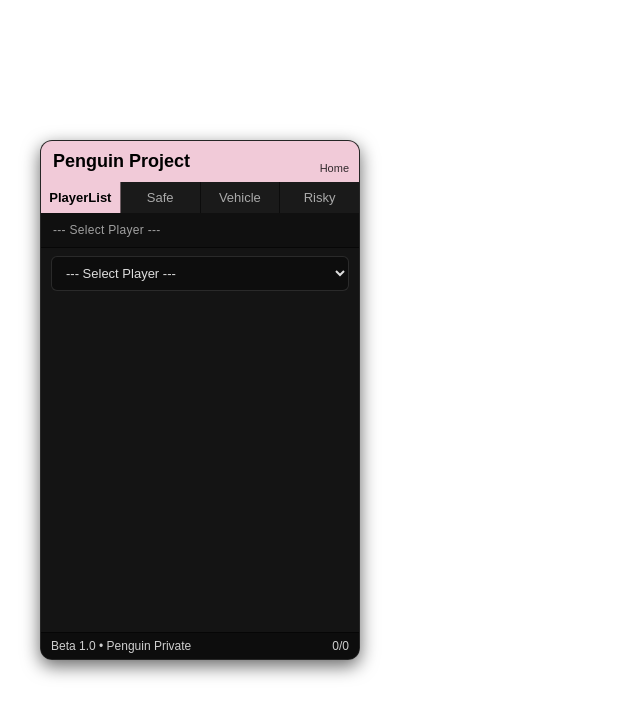
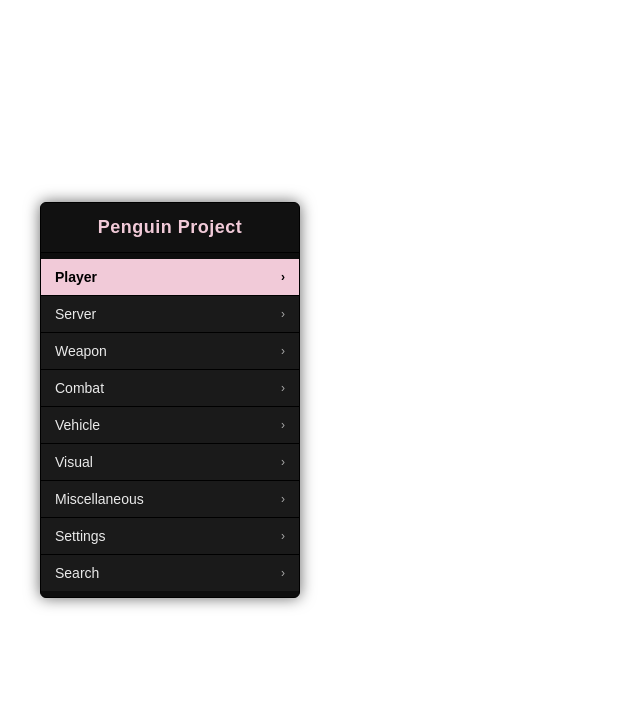
Before and after one commit to Penguin111102/penguin-ui, a plain HTML site: page index.html in a window 1280 px wide. Shown: the whole page, without its empty margins (0-640 px from the left). Drawn offline with Linux system fonts and the light colour scheme.

Commit message:
Update index.html

```diff
--- a/index.html
+++ b/index.html
@@ -5,135 +5,92 @@
 <meta name="viewport" content="width=device-width,initial-scale=1" />
 <title>Penguin Project</title>
 <style>
-  :root{
-    --panel-w: 320px; --panel-h: 520px;
-    --bg: #0b0b0b; --bg2:#141414; --txt:#eee;
-    --muted:#a0a0a0; --accent:#f1cad8; --accent2:#f1cad8;
-    --row:#1c1c1c; --row-hover:#2a2a2a; --border:#00000080;
+  :root {
+    --bg: #0d0d0d;
+    --row: #1a1a1a;
+    --hover: #2a2a2a;
+    --accent: #f1cad8; /* pastel pink highlight */
+    --txt: #eaeaea;
+    --muted: #aaa;
   }
-  *{box-sizing:border-box}
-  html,body{margin:0;height:100%;background:transparent;font-family:Arial,Helvetica,sans-serif;color:var(--txt)}
-  .wrap{position:fixed;top:50%;left:40px;transform:translateY(-50%)}
-  .panel{
-    width:var(--panel-w); height:var(--panel-h);
-    display:flex; flex-direction:column; overflow:hidden;
-    background:rgba(10,10,10,.95); border-radius:12px;
-    box-shadow:0 6px 18px rgba(0,0,0,.6);
-    border:1px solid #ffffff12;
+  * { box-sizing: border-box; }
+  html,body {
+    margin:0; height:100%; background:transparent;
+    font-family: Arial, Helvetica, sans-serif; color:var(--txt);
   }
-  .header{background:linear-gradient(90deg,var(--accent),var(--accent2)); padding:10px 12px; position:relative}
-  .brand{margin:0; font-size:18px; font-weight:700; color:#000}
-  .crumb{position:absolute; right:10px; bottom:8px; font-size:11px; color:#000; opacity:.8}
-  .tabs{display:flex; background:#1a1a1a}
-  .tab{flex:1; text-align:center; padding:8px 0; font-size:13px; color:#aaa; cursor:pointer; user-select:none; border-right:1px solid #0008; transition:background .15s}
-  .tab:last-child{border-right:none}
-  .tab.active{background:var(--accent); color:#000; font-weight:600}
-  .body{flex:1; background:var(--bg2); display:flex; flex-direction:column}
-  .section{display:none; height:100%}
-  .section.active{display:block}
-  .groupTitle{padding:10px 12px; font-size:12px; letter-spacing:.3px; color:var(--muted); background:#0003; border-bottom:1px solid #0008}
-  .toolbar{padding:8px 10px}
-  .select{width:100%; background:#0d0d0d; color:#ddd; border:1px solid #ffffff1f; border-radius:6px; padding:8px 10px; font-size:13px}
-  .list{height: calc(100% - 92px); overflow:auto; padding:6px 8px}
-  .row{display:flex; justify-content:space-between; align-items:center; background:var(--row); padding:8px 10px; border-radius:8px; margin:6px 0; border:1px solid var(--border); transition:.12s background}
-  .row:hover{background:var(--row-hover)}
-  .row.active{outline:2px solid var(--accent)}
-  .name{font-size:13px; color:#f4f4f4}
-  .dot{width:10px; height:10px; border-radius:50%; background:#888; box-shadow: inset 0 0 0 2px #0006}
-  .footer{display:flex; justify-content:space-between; align-items:center; padding:6px 10px; font-size:12px; background:#0d0d0d; color:#cfcfcf; border-top:1px solid #0008}
+  .wrap {
+    position:fixed; top:50%; left:40px; transform:translateY(-50%);
+  }
+  .panel {
+    width:260px; background:var(--bg);
+    border-radius:6px; overflow:hidden;
+    box-shadow:0 0 15px rgba(0,0,0,0.6);
+    border:1px solid #000;
+  }
+  .banner {
+    background:#111; padding:14px;
+    text-align:center; border-bottom:1px solid #000;
+  }
+  .banner h1 {
+    margin:0; font-size:18px; font-weight:700;
+    color:var(--accent); letter-spacing:0.5px;
+  }
+  .list { padding:6px 0; }
+  .row {
+    padding:10px 14px; font-size:14px;
+    cursor:pointer; user-select:none;
+    background:var(--row); border-bottom:1px solid #000;
+    display:flex; justify-content:space-between; align-items:center;
+  }
+  .row:last-child { border-bottom:none; }
+  .row:hover { background:var(--hover); }
+  .row.active { background:var(--accent); color:#000; font-weight:600; }
+  .arrow { font-size:12px; color:var(--muted); }
+  .row.active .arrow { color:#000; }
 </style>
 </head>
 <body>
   <div class="wrap">
     <div class="panel" id="panel">
-      <div class="header">
-        <h1 class="brand">Penguin Project</h1>
-        <div class="crumb" id="crumb">Home</div>
-      </div>
-
-      <div class="tabs" id="tabs">
-        <div class="tab active" data-page="home">PlayerList</div>
-        <div class="tab" data-page="safe">Safe</div>
-        <div class="tab" data-page="vehicle">Vehicle</div>
-        <div class="tab" data-page="risky">Risky</div>
-      </div>
-
-      <div class="body">
-        <section class="section active" id="page-home">
-          <div class="groupTitle">--- Select Player ---</div>
-          <div class="toolbar"><select class="select" id="playerSelect"><option>--- Select Player ---</option></select></div>
-          <div class="list" id="playerList"></div>
-        </section>
-        <section class="section" id="page-safe"><div class="groupTitle">Safe</div></section>
-        <section class="section" id="page-vehicle"><div class="groupTitle">Vehicle</div></section>
-        <section class="section" id="page-risky"><div class="groupTitle">Risky</div></section>
-      </div>
-
-      <div class="footer"><div>Beta 1.0 • Penguin Private</div><div id="pager">0/0</div></div>
+      <div class="banner"><h1>Penguin Project</h1></div>
+      <div class="list" id="menuList"></div>
     </div>
   </div>
 
 <script>
-  let players = []; let selected = 0; let currentTab = "home";
-  const el = {
-    tabs:  document.getElementById('tabs'),
-    crumb: document.getElementById('crumb'),
-    list:  document.getElementById('playerList'),
-    select:document.getElementById('playerSelect'),
-    pager: document.getElementById('pager'),
-    pages: {
-      home: document.getElementById('page-home'),
-      safe: document.getElementById('page-safe'),
-      vehicle: document.getElementById('page-vehicle'),
-      risky: document.getElementById('page-risky'),
-    }
-  };
+  let menuItems = [
+    "Player","Server","Weapon","Combat",
+    "Vehicle","Visual","Miscellaneous","Settings","Search"
+  ];
+  let selected = 0;
 
-  function renderPlayers() {
-    el.select.innerHTML = '<option>--- Select Player ---</option>' +
-      players.map(p=>`<option value="${p.id}">${escapeHtml(p.name)} (${p.id})</option>`).join('');
-    el.list.innerHTML = players.map((p,i)=>(
-      `<div class="row ${i===selected?'active':''}" data-index="${i}">
-         <div class="name">${escapeHtml(p.name)} (${p.id})</div>
-         <div class="dot"></div>
+  const el = { list: document.getElementById('menuList') };
+
+  function renderMenu(){
+    el.list.innerHTML = menuItems.map((name,i)=>(
+      `<div class="row ${i===selected?'active':''}" data-i="${i}">
+         <span>${name}</span>
+         <span class="arrow">›</span>
        </div>`
     )).join('');
-    el.pager.textContent = `${players.length}/${players.length}`;
-    el.list.querySelectorAll('.row').forEach(row=>{
-      row.addEventListener('click',()=>{ selected = +row.dataset.index; renderPlayers(); });
+    el.list.querySelectorAll('.row').forEach(r=>{
+      r.addEventListener('click',()=>{
+        selected = +r.dataset.i; renderMenu();
+        console.log("Clicked:", menuItems[selected]);
+      });
     });
   }
 
-  function setTab(page){
-    currentTab = page;
-    document.querySelector('.tab.active')?.classList.remove('active');
-    document.querySelector(`.tab[data-page="${page}"]`)?.classList.add('active');
-    document.querySelector('.section.active')?.classList.remove('active');
-    el.pages[page].classList.add('active');
-    el.crumb.textContent = page[0].toUpperCase()+page.slice(1);
-  }
-
-  el.tabs.querySelectorAll('.tab').forEach(t=>t.addEventListener('click',()=>setTab(t.dataset.page)));
-
-  window.addEventListener('message', (ev)=>{
-    const d = ev.data || {};
-    if (d.action === 'players' && d.payload?.players) {
-      players = d.payload.players;
-      players.sort((a,b)=>a.name.localeCompare(b.name));
-      if (selected > players.length-1) selected = Math.max(0, players.length-1);
-      renderPlayers();
-    }
-    if (d.action === 'nav' && d.payload){
-      if (d.payload.type === 'up' && selected > 0){ selected--; renderPlayers(); }
-      if (d.payload.type === 'down' && selected < players.length-1){ selected++; renderPlayers(); }
-      if (d.payload.type === 'left'){ if(currentTab==="home")setTab("safe"); else if(currentTab==="safe")setTab("vehicle"); else if(currentTab==="vehicle")setTab("risky"); else setTab("home"); }
-      if (d.payload.type === 'right'){ if(currentTab==="home")setTab("risky"); else if(currentTab==="risky")setTab("vehicle"); else if(currentTab==="vehicle")setTab("safe"); else setTab("home"); }
-      if (d.payload.type === 'enter'){ console.log("Selected player:", players[selected]); }
+  window.addEventListener('message', ev=>{
+    const d = ev.data||{};
+    if(d.action==="nav" && d.payload){
+      if(d.payload.type==="up"   && selected>0){ selected--; renderMenu(); }
+      if(d.payload.type==="down" && selected<menuItems.length-1){ selected++; renderMenu(); }
+      if(d.payload.type==="enter"){ console.log("Selected:", menuItems[selected]); }
     }
   });
 
-  function escapeHtml(s){ return String(s).replace(/[&<>"']/g,m=>({ '&':'&amp;','<':'&lt;','>':'&gt;','"':'&quot;',"'":'&#39;'}[m])); }
-  renderPlayers();
+  renderMenu();
 </script>
 </body>
 </html>
```
